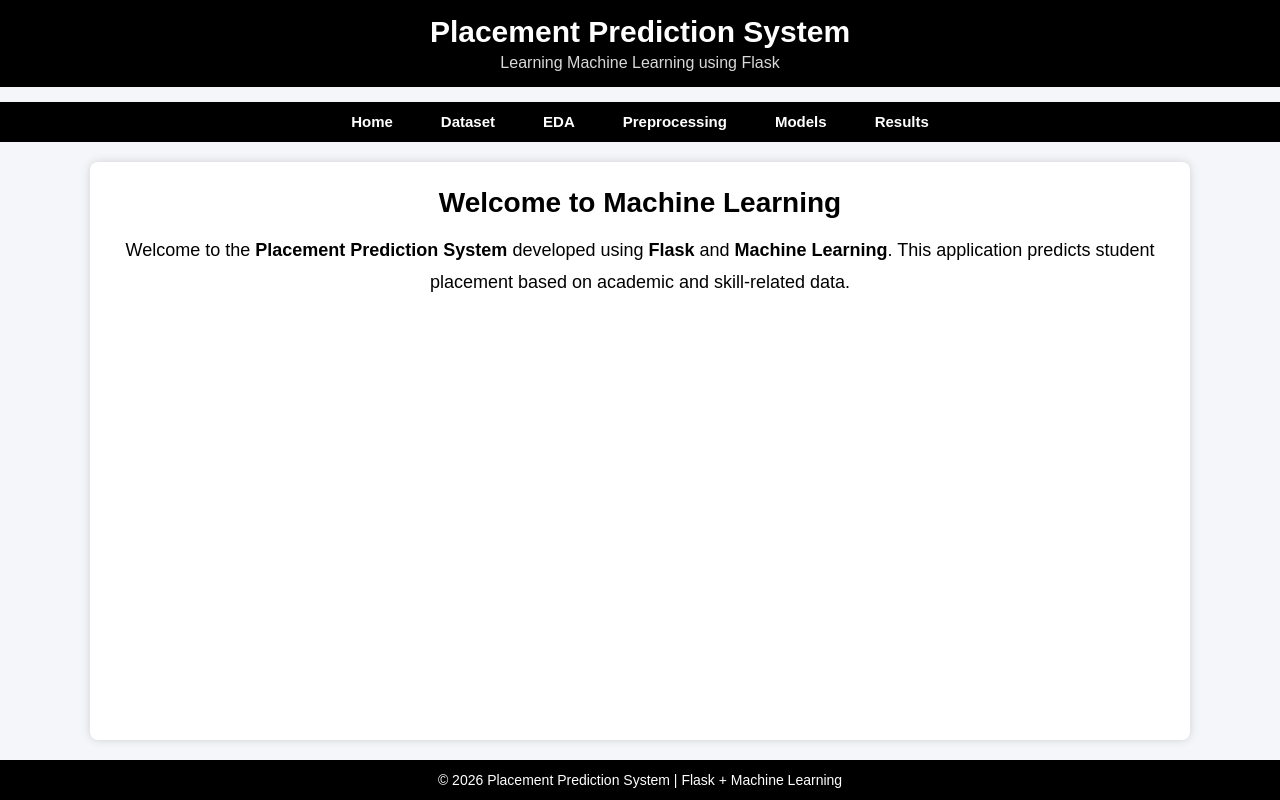
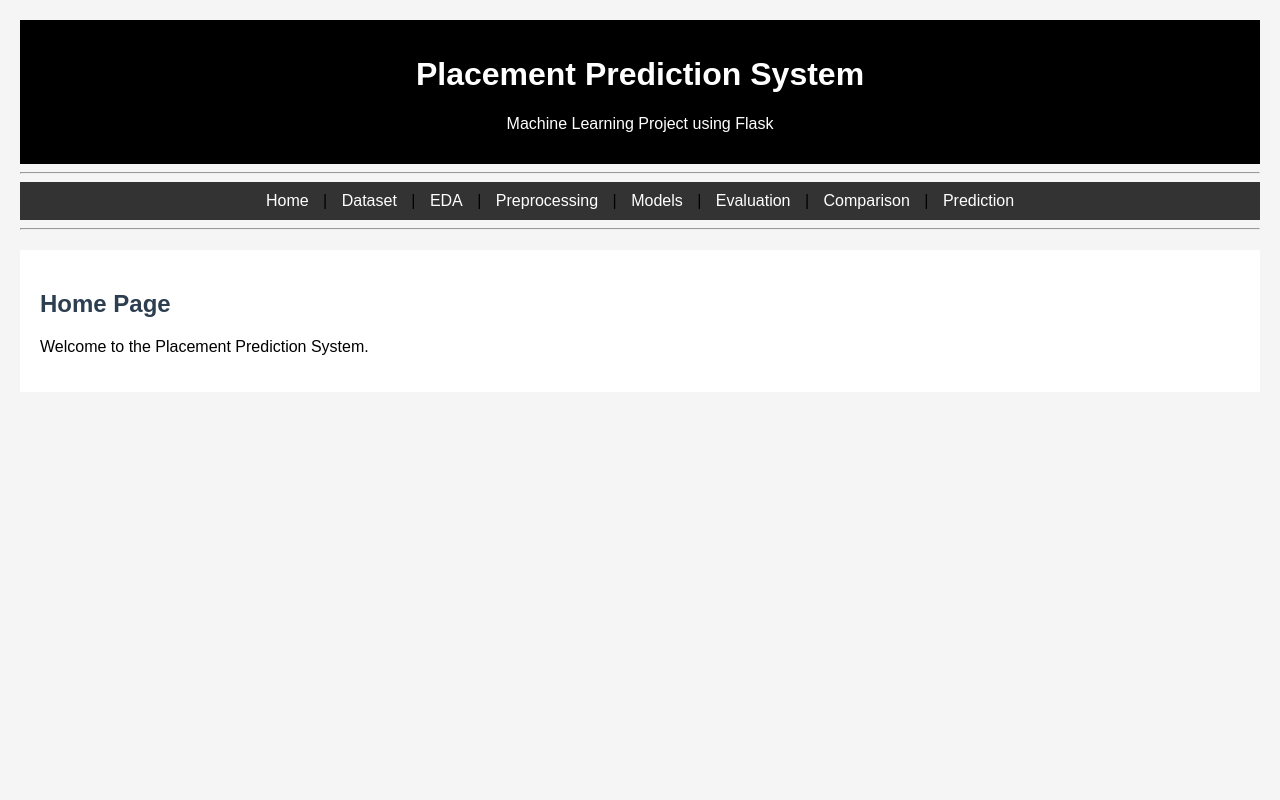
Before and after one commit to Karthik-2500031113/Placement-Prediction-System, a Flask app: page / in a window 1280 px wide. Run offline with Flask 3, Linux system fonts and the light colour scheme.

```diff
--- a/app/app.py
+++ b/app/app.py
@@ -1,30 +1,24 @@
+from axios.navigator import first
 from flask import Flask, render_template
 
+from data.load_data import load_data, get_summary
+
 app = Flask(__name__)
-
 @app.route("/")
 def home():
     return render_template("home.html")
 
+
 @app.route("/dataset")
 def dataset():
-    return "<h2>Dataset Page</h2>"
+    df=load_data()
+    summary=get_summary(df)
+    return render_template(
+        "dataset.html",
+        summary=summary,
+        first_rows=df.head().to_html(index=False)
+    )
 
-@app.route("/eda")
-def eda():
-    return "<h2>EDA Page</h2>"
-
-@app.route("/preprocessing")
-def preprocessing():
-    return "<h2>Preprocessing Page</h2>"
-
-@app.route("/models")
-def models():
-    return "<h2>Models Page</h2>"
-
-@app.route("/results")
-def results():
-    return "<h2>Results Page</h2>"
 
 if __name__ == "__main__":
     app.run(debug=True)
--- a/app/static/css/style.css
+++ b/app/static/css/style.css
@@ -0,0 +1,50 @@
+body {
+    font-family: Arial, sans-serif;
+    margin: 20px;
+    background-color: #f5f5f5;
+}
+
+
+/* Header */
+
+header {
+    background-color: black;
+    color: white;
+    text-align: center;
+    padding: 15px;
+}
+
+
+/* Navigation */
+
+nav {
+    background-color: #333;
+    padding: 10px;
+    text-align: center;
+}
+
+nav a {
+    color: white;
+    text-decoration: none;
+    margin: 10px;
+}
+
+nav a:hover {
+    color: yellow;
+}
+
+
+/* Content */
+
+div {
+    background-color: white;
+    padding: 20px;
+    margin-top: 20px;
+}
+
+
+/* Headings */
+
+h2 {
+    color: #2c3e50;
+}
--- a/app/templates/base.html
+++ b/app/templates/base.html
@@ -3,192 +3,35 @@
 <head>
     <meta charset="UTF-8">
     <meta name="viewport" content="width=device-width, initial-scale=1.0">
-
     <title>Placement Prediction System</title>
-
-<style>
-
-*{
-    margin:0;
-    padding:0;
-    box-sizing:border-box;
-    font-family:Arial, Helvetica, sans-serif;
-}
-
-body{
-    background:#f4f6f9;
-    display:flex;
-    flex-direction:column;
-    min-height:100vh;
-}
-
-/* ================= HEADER ================= */
-
-header{
-    background:#000;
-    color:white;
-    text-align:center;
-    padding:15px;
-}
-
-header h1{
-    font-size:30px;
-    margin-bottom:5px;
-}
-
-header h3{
-    font-size:16px;
-    color:#d9d9d9;
-    font-weight:normal;
-}
-
-/* ================= NAVBAR ================= */
-
-.navbar{
-
-    margin-top:15px;
-
-    border-top:1px solid #000;
-    border-bottom:1px solid #000;
-
-    background:#000;
-
-    display:flex;
-    justify-content:center;
-    align-items:center;
-
-    padding:10px 0;
-
-}
-
-.nav-links{
-    display:flex;
-    list-style:none;
-}
-
-.nav-links li{
-    margin:0 8px;
-}
-
-.nav-links a{
-
-    text-decoration:none;
-    color:white;
-
-    font-size:15px;
-    font-weight:bold;
-
-    padding:8px 16px;
-
-    transition:0.3s;
-
-}
-
-.nav-links a:hover{
-
-    color:#4da6ff;
-
-}
-
-/* ================= CONTENT ================= */
-
-.container{
-
-    flex:1;
-
-    width:90%;
-
-    max-width:1100px;
-
-    margin:20px auto;
-
-    background:white;
-
-    padding:25px;
-
-    border-radius:8px;
-
-    box-shadow:0 0 10px rgba(0,0,0,0.15);
-
-}
-
-.container h2{
-
-    text-align:center;
-
-    font-size:28px;
-
-    margin-bottom:15px;
-
-}
-
-.container p{
-
-    font-size:17px;
-
-    line-height:1.6;
-
-    text-align:center;
-
-}
-
-/* ================= FOOTER ================= */
-
-footer{
-
-    background:#000;
-
-    color:white;
-
-    text-align:center;
-
-    padding:12px;
-
-    font-size:14px;
-
-}
-
-</style>
-
+    <!-- CSS File -->
+    <link rel="stylesheet" href="{{ url_for('static', filename='css/style.css') }}">
 </head>
-
 <body>
-
+    <!-- Header -->
     <header>
-
         <h1>Placement Prediction System</h1>
-
-    <h3>Learning Machine Learning using Flask</h3>
+        <p>Machine Learning Project using Flask</p>
 
     </header>
+    <hr>
+    <!-- Navigation Menu -->
+    <nav>
+        <a href="/">Home</a> |
+        <a href="/dataset">Dataset</a> |
+        <a href="/eda">EDA</a> |
+        <a href="/preprocessing">Preprocessing</a> |
+        <a href="/models">Models</a> |
+        <a href="/evaluation">Evaluation</a> |
+        <a href="/comparison">Comparison</a> |
+        <a href="/prediction">Prediction</a>
+    </nav>
+    <hr>
+    <!-- Page Content -->
+    <div>
+        {% block content %}
 
-<nav class="navbar">
-
-    <ul class="nav-links">
-
-        <li><a href="/">Home</a></li>
-        <li><a href="/dataset">Dataset</a></li>
-        <li><a href="/eda">EDA</a></li>
-        <li><a href="/preprocessing">Preprocessing</a></li>
-        <li><a href="/models">Models</a></li>
-        <li><a href="/results">Results</a></li>
-
-    </ul>
-
-</nav>
-
-<div class="container">
-
-    {% block content %}
         {% endblock %}
-
     </div>
-
-<footer>
-
-    © 2026 Placement Prediction System | Flask + Machine Learning
-
-</footer>
-
 </body>
 </html>
--- a/app/templates/home.html
+++ b/app/templates/home.html
@@ -2,12 +2,8 @@
 
 {% block content %}
 
-<h2>Welcome to Machine Learning</h2>
+<h2>Home Page</h2>
 
-<p style="text-align:center; font-size:18px; line-height:1.8;">
-    Welcome to the <b>Placement Prediction System</b> developed using
-    <b>Flask</b> and <b>Machine Learning</b>. This application predicts
-    student placement based on academic and skill-related data.
-</p>
+<p>Welcome to the Placement Prediction System.</p>
 
 {% endblock %}
```
Also changed, not shown: app/templates/dataset.html (added, +24 -0 lines), data/load_data.py (added, +13 -0 lines), 1 other file. Lines whose indentation alone changed are shown as unchanged.
